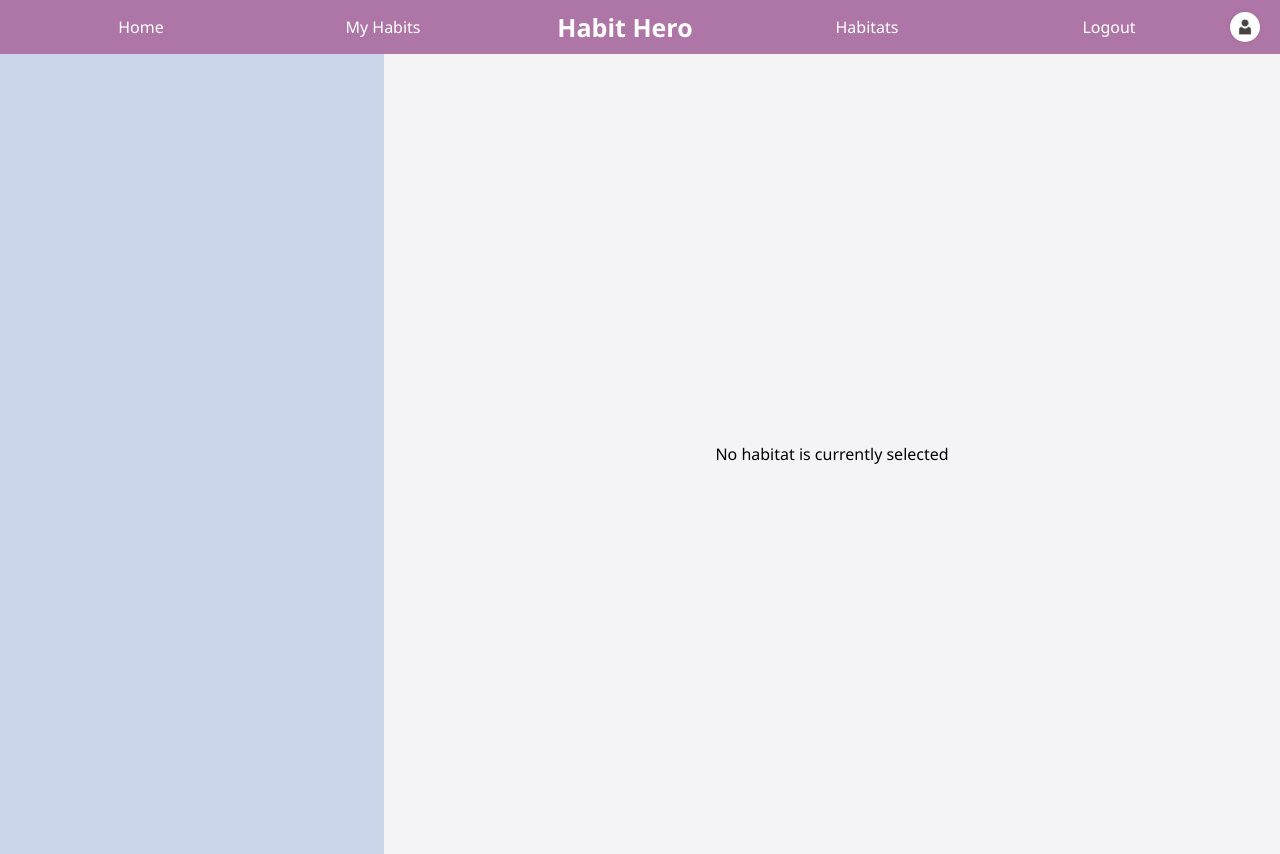
After one commit to LiyuGT/HabitHero, a Flask app: page /habitats in a window 1280 px wide. The commit adds this page. Run offline with Flask 3, Linux system fonts and the light colour scheme.

Commit message:
add html and basic css for habitats page + navlink

```diff
--- a/flask_app/Static/styles.css
+++ b/flask_app/Static/styles.css
@@ -21,6 +21,7 @@
 
 body {
     background-color: var(--lightpurple);
+    height: 100%;
 }
 
 main {
@@ -375,3 +376,31 @@ button {
 .form-container .btn:hover, .open-button:hover {
     opacity: 1;
 }
+
+
+/* Habitats Page */
+.container_with_sidebar {
+    display: flex;
+    height: 100vh;
+    width: 100vw;
+    margin: 0;
+}
+
+.sidebar {
+    width: 400px;
+    max-width: 30%;
+}
+
+.habitat_view {
+    right: 0;
+    min-width: 70%;
+    background-color: var(--offwhite);
+
+}
+
+.centered {
+    display: flex;
+    text-align: center;
+    align-items: center;
+    justify-content: center;
+}
--- a/flask_app/main.py
+++ b/flask_app/main.py
@@ -225,6 +225,11 @@ def edit_habit(habit_id):
         return jsonify(success=True)
     return jsonify(success=False)
 
+# - See Habitats -
+@app.route('/habitats')
+def habitats():
+    return render_template('habitats.html')
+
 # ///// HOST & PORT CONFIG /////
 if __name__ == '__main__':
     # socketio.run(app, debug=True)
--- /dev/null
+++ b/flask_app/templates/habitats.html
@@ -0,0 +1,28 @@
+<!DOCTYPE html>
+<html lang="en">
+<head>
+    <meta charset="UTF-8">
+    <meta name="viewport" content="width=device-width, initial-scale=1.0">
+    <title>Habitats</title>
+    <link rel="stylesheet" type="text/css" href="{{ url_for('static', filename='styles.css') }}">
+</head>
+<body>
+    <div class="navbar">
+        <a href="{{url_for('home')}}">Home</a>
+        <a href="{{url_for('createhabits')}}">My Habits</a>
+        <h1>Habit Hero</h1>
+        <a href="{{url_for('habitats')}}">Habitats</a>
+        <a href="{{url_for('logout')}}">Logout</a>
+        <img id="profilePicture" alt="profile picture" src="static/images/profile_default.jpeg">
+    </div>
+    <main class="container_with_sidebar">
+        <div class="sidebar">
+
+        </div>
+        <div class="habitat_view centered">
+                <p>No habitat is currently selected</p>
+        </div>
+    </main>
+
+</body>
+</html>
--- a/flask_app/templates/habits.html
+++ b/flask_app/templates/habits.html
@@ -11,9 +11,9 @@
 <body>
         <div class="navbar">
             <a href="{{url_for('home')}}">Home</a>
-            <a href="">My Habits</a>
+            <a href="{{url_for('createhabits')}}">My Habits</a>
             <h1>Habit Hero</h1>
-            <a href="">Habitats</a>
+            <a href="{{url_for('habitats')}}">Habitats</a>
             <a href="{{url_for('logout')}}">Logout</a>
             <img id="profilePicture" alt="profile picture" src="static/images/profile_default.jpeg">
         </div>
--- a/flask_app/templates/layout.html
+++ b/flask_app/templates/layout.html
@@ -12,6 +12,7 @@
             <a href="{{url_for('aboutUs')}}">About Us</a>
             <h1>Habit Hero</h1>
             {% if user %}
+                <a href="{{url_for('habitats')}}">Habitats</a>
                 <a href="{{url_for('logout')}}">Logout</a>
             {% else %}
                 <a href="{{url_for('login')}}">Login</a>
```
